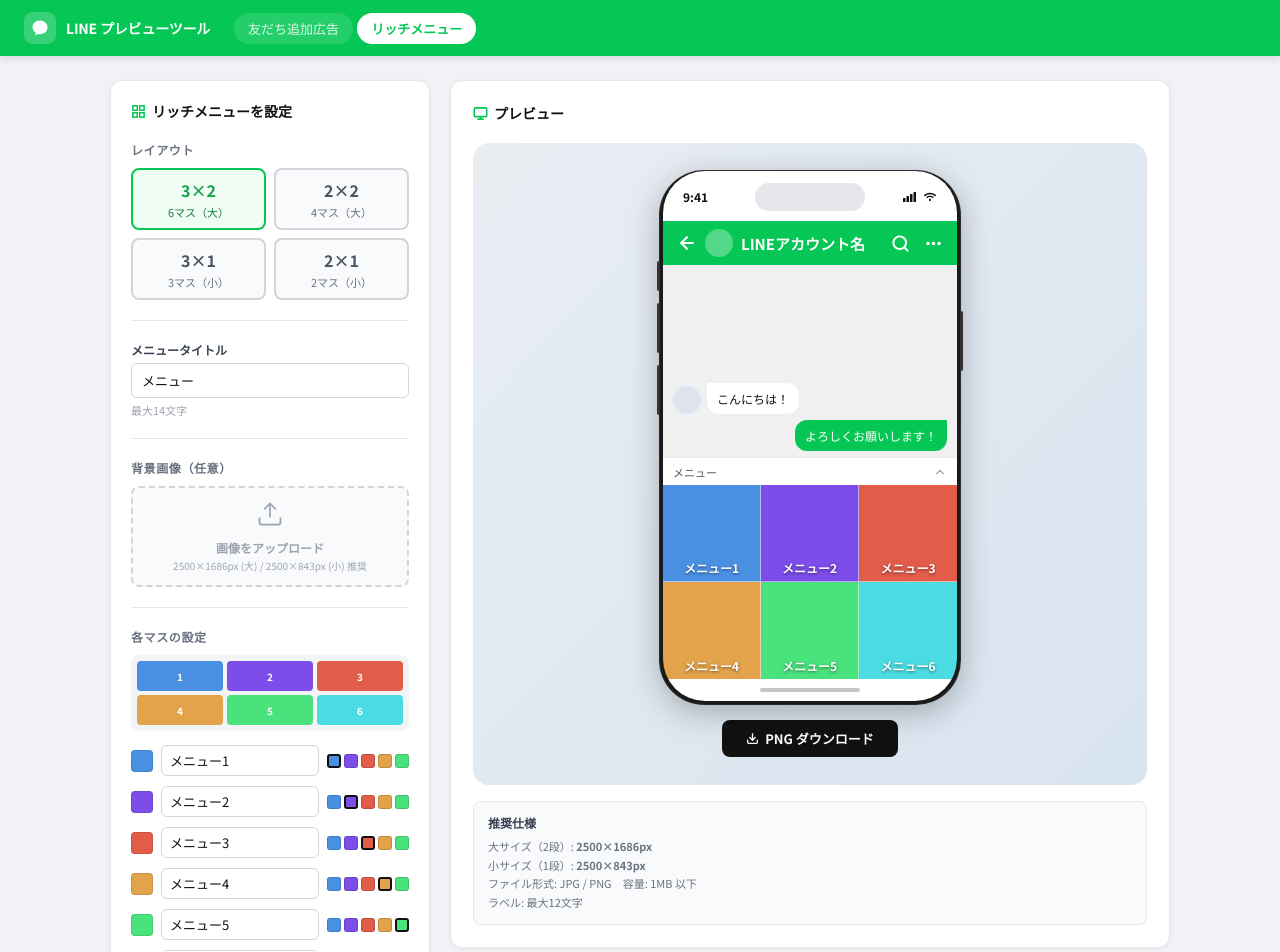
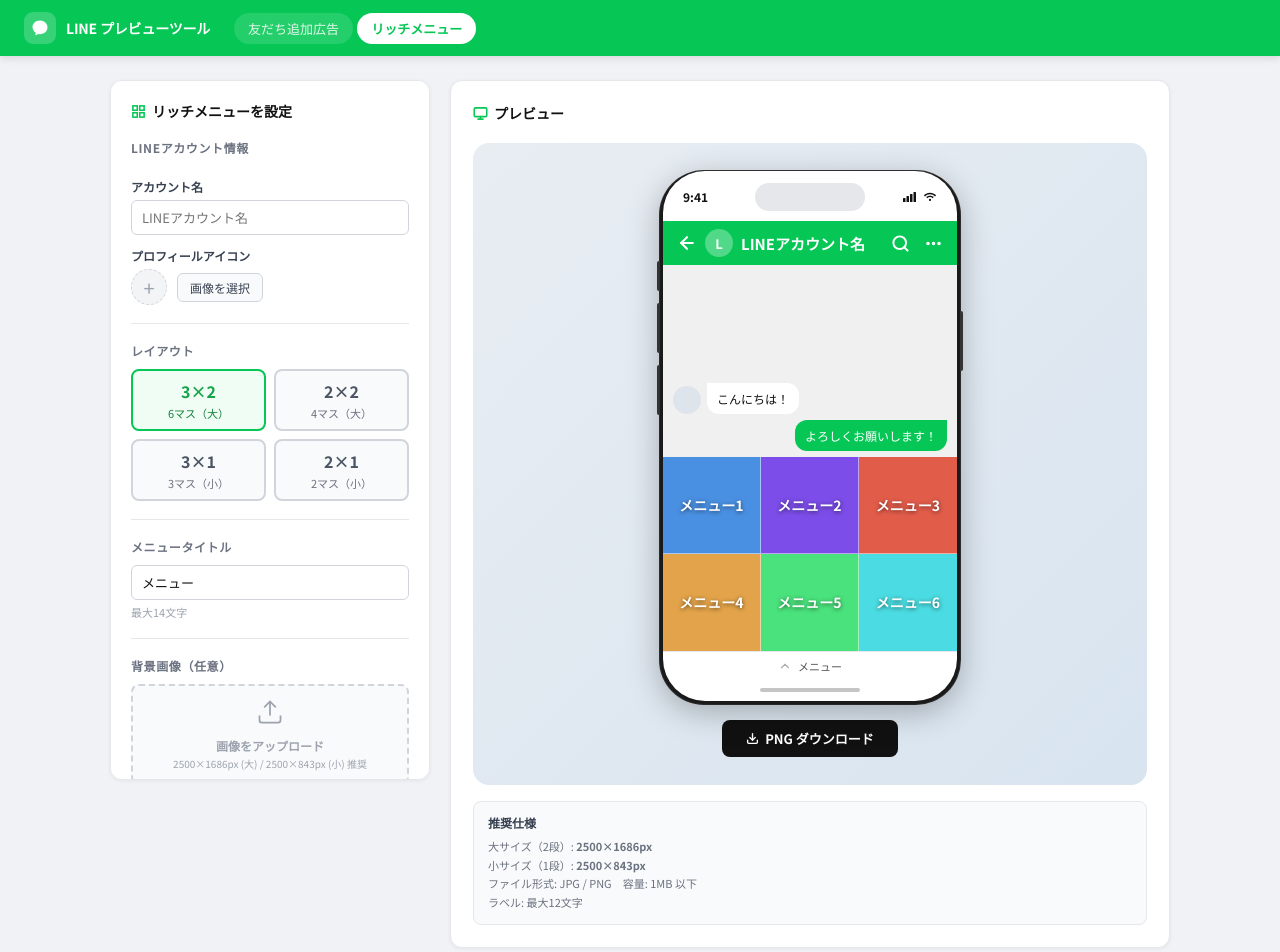
Before and after one commit to yaki1ka/line-ad-preview, a React (Vite) app: page /rich-menu in a window 1280 px wide. Shown: the top 952 px of the page. Built offline with nearby package versions, Linux system fonts and the light colour scheme.

Commit message:
Rich menu: label toggle, title below grid centered, account info, larger label text, phone size fix

```diff
--- a/src/RichMenuPage.tsx
+++ b/src/RichMenuPage.tsx
@@ -18,6 +18,8 @@ const defaultData: RichMenuData = {
   imageUrl: null,
   cells: defaultCells("3x2"),
   menuTitle: "メニュー",
+  accountName: "",
+  accountIconUrl: null,
 };
 
 const inputStyle: React.CSSProperties = {
@@ -41,19 +43,28 @@ const labelStyle: React.CSSProperties = {
   display: "block",
 };
 
+const SectionLabel = ({ children }: { children: React.ReactNode }) => (
+  <div style={{ fontSize: 12, fontWeight: 700, color: "#6b7280", textTransform: "uppercase", letterSpacing: "0.05em", marginBottom: 10 }}>
+    {children}
+  </div>
+);
+
+const Divider = () => <hr style={{ border: "none", borderTop: "1px solid #e5e7eb", margin: 0 }} />;
+
 export const RichMenuPage = () => {
   const [data, setData] = useState<RichMenuData>(defaultData);
+  const [showLabels, setShowLabels] = useState(true);
   const [downloading, setDownloading] = useState(false);
   const previewRef = useRef<HTMLDivElement>(null);
   const bgInputRef = useRef<HTMLInputElement>(null);
+  const iconInputRef = useRef<HTMLInputElement>(null);
 
   const update = (patch: Partial<RichMenuData>) => setData((d) => ({ ...d, ...patch }));
 
   const changeLayout = (layout: RichMenuLayout) => {
     const count = LAYOUT_CELL_COUNT[layout];
-    const currentCells = data.cells;
     const cells = Array.from({ length: count }, (_, i) =>
-      currentCells[i] ?? defaultCells(layout)[i]
+      data.cells[i] ?? defaultCells(layout)[i]
     );
     update({ layout, cells });
   };
@@ -67,6 +78,12 @@ export const RichMenuPage = () => {
     const file = e.target.files?.[0];
     if (!file) return;
     update({ imageUrl: URL.createObjectURL(file) });
+  };
+
+  const handleIconUpload = (e: ChangeEvent<HTMLInputElement>) => {
+    const file = e.target.files?.[0];
+    if (!file) return;
+    update({ accountIconUrl: URL.createObjectURL(file) });
   };
 
   const handleDownload = async () => {
@@ -115,7 +132,9 @@ export const RichMenuPage = () => {
           top: 20,
           display: "flex",
           flexDirection: "column",
-          gap: 20,
+          gap: 18,
+          maxHeight: "calc(100vh - 100px)",
+          overflowY: "auto",
         }}
       >
         <h2 style={{ margin: 0, fontSize: 14, fontWeight: 700, color: "#111", display: "flex", alignItems: "center", gap: 6 }}>
@@ -126,11 +145,46 @@ export const RichMenuPage = () => {
           リッチメニューを設定
         </h2>
 
+        {/* Account info */}
+        <div style={{ display: "flex", flexDirection: "column", gap: 12 }}>
+          <SectionLabel>LINEアカウント情報</SectionLabel>
+          <div>
+            <label style={labelStyle}>アカウント名</label>
+            <input
+              style={inputStyle}
+              type="text"
+              placeholder="LINEアカウント名"
+              value={data.accountName}
+              onChange={(e) => update({ accountName: e.target.value })}
+              maxLength={30}
+            />
+          </div>
+          <div>
+            <label style={labelStyle}>プロフィールアイコン</label>
+            <div style={{ display: "flex", alignItems: "center", gap: 10 }}>
+              {data.accountIconUrl ? (
+                <img src={data.accountIconUrl} alt="icon" style={{ width: 36, height: 36, borderRadius: "50%", objectFit: "cover", border: "1px solid #e5e7eb" }} />
+              ) : (
+                <div style={{ width: 36, height: 36, borderRadius: "50%", background: "#f3f4f6", border: "1px dashed #d1d5db", display: "flex", alignItems: "center", justifyContent: "center", color: "#9ca3af", fontSize: 20 }}>+</div>
+              )}
+              <button onClick={() => iconInputRef.current?.click()} style={{ padding: "5px 12px", border: "1px solid #d1d5db", borderRadius: 6, background: "#f9fafb", fontSize: 12, cursor: "pointer", color: "#374151" }}>
+                画像を選択
+              </button>
+              {data.accountIconUrl && (
+                <button onClick={() => update({ accountIconUrl: null })} style={{ padding: "5px 10px", border: "1px solid #fca5a5", borderRadius: 6, background: "#fff", fontSize: 12, cursor: "pointer", color: "#ef4444" }}>
+                  削除
+                </button>
+              )}
+              <input ref={iconInputRef} type="file" accept="image/*" style={{ display: "none" }} onChange={handleIconUpload} />
+            </div>
+          </div>
+        </div>
+
+        <Divider />
+
         {/* Layout */}
         <div>
-          <div style={{ fontSize: 12, fontWeight: 700, color: "#6b7280", textTransform: "uppercase", letterSpacing: "0.05em", marginBottom: 10 }}>
-            レイアウト
-          </div>
+          <SectionLabel>レイアウト</SectionLabel>
           <div style={{ display: "grid", gridTemplateColumns: "1fr 1fr", gap: 8 }}>
             {LAYOUTS.map(({ value, label, desc }) => (
               <button
@@ -153,11 +207,11 @@ export const RichMenuPage = () => {
           </div>
         </div>
 
-        <hr style={{ border: "none", borderTop: "1px solid #e5e7eb", margin: 0 }} />
+        <Divider />
 
         {/* Menu title */}
         <div>
-          <label style={labelStyle}>メニュータイトル</label>
+          <SectionLabel>メニュータイトル</SectionLabel>
           <input
             style={inputStyle}
             type="text"
@@ -168,23 +222,14 @@ export const RichMenuPage = () => {
           <div style={{ fontSize: 11, color: "#9ca3af", marginTop: 4 }}>最大14文字</div>
         </div>
 
-        <hr style={{ border: "none", borderTop: "1px solid #e5e7eb", margin: 0 }} />
+        <Divider />
 
         {/* Background image */}
         <div>
-          <div style={{ fontSize: 12, fontWeight: 700, color: "#6b7280", textTransform: "uppercase", letterSpacing: "0.05em", marginBottom: 10 }}>
-            背景画像（任意）
-          </div>
+          <SectionLabel>背景画像（任意）</SectionLabel>
           <div
             onClick={() => bgInputRef.current?.click()}
-            style={{
-              border: "2px dashed #d1d5db",
-              borderRadius: 8,
-              padding: 12,
-              textAlign: "center",
-              cursor: "pointer",
-              background: "#f9fafb",
-            }}
+            style={{ border: "2px dashed #d1d5db", borderRadius: 8, padding: 12, textAlign: "center", cursor: "pointer", background: "#f9fafb" }}
             onMouseOver={(e) => (e.currentTarget.style.borderColor = "#06c755")}
             onMouseOut={(e) => (e.currentTarget.style.borderColor = "#d1d5db")}
           >
@@ -204,51 +249,55 @@ export const RichMenuPage = () => {
             )}
           </div>
           {data.imageUrl && (
-            <button
-              onClick={() => update({ imageUrl: null })}
-              style={{ marginTop: 6, padding: "4px 10px", border: "1px solid #fca5a5", borderRadius: 6, background: "#fff", fontSize: 12, cursor: "pointer", color: "#ef4444" }}
-            >
+            <button onClick={() => update({ imageUrl: null })} style={{ marginTop: 6, padding: "4px 10px", border: "1px solid #fca5a5", borderRadius: 6, background: "#fff", fontSize: 12, cursor: "pointer", color: "#ef4444" }}>
               画像を削除
             </button>
           )}
           <input ref={bgInputRef} type="file" accept="image/*" style={{ display: "none" }} onChange={handleBgUpload} />
         </div>
 
-        <hr style={{ border: "none", borderTop: "1px solid #e5e7eb", margin: 0 }} />
+        <Divider />
 
         {/* Per-cell settings */}
         <div>
-          <div style={{ fontSize: 12, fontWeight: 700, color: "#6b7280", textTransform: "uppercase", letterSpacing: "0.05em", marginBottom: 10 }}>
-            各マスの設定
+          <div style={{ display: "flex", alignItems: "center", justifyContent: "space-between", marginBottom: 10 }}>
+            <SectionLabel>各マスの設定</SectionLabel>
+            {/* Show labels toggle */}
+            <button
+              onClick={() => setShowLabels((v) => !v)}
+              style={{
+                display: "flex",
+                alignItems: "center",
+                gap: 6,
+                padding: "4px 10px",
+                border: `1px solid ${showLabels ? "#06c755" : "#d1d5db"}`,
+                borderRadius: 20,
+                background: showLabels ? "#f0fdf4" : "#f9fafb",
+                cursor: "pointer",
+                fontSize: 11,
+                fontWeight: 700,
+                color: showLabels ? "#16a34a" : "#6b7280",
+                fontFamily: "'Noto Sans JP', sans-serif",
+              }}
+            >
+              <div style={{
+                width: 28, height: 16, borderRadius: 8,
+                background: showLabels ? "#06c755" : "#d1d5db",
+                position: "relative", transition: "background 0.2s",
+              }}>
+                <div style={{
+                  position: "absolute", top: 2, left: showLabels ? 14 : 2, width: 12, height: 12,
+                  borderRadius: "50%", background: "#fff", transition: "left 0.2s",
+                }} />
+              </div>
+              プレビューに表示
+            </button>
           </div>
 
           {/* Grid preview of cell order */}
-          <div
-            style={{
-              display: "grid",
-              gridTemplateColumns: `repeat(${cols}, 1fr)`,
-              gap: 4,
-              marginBottom: 14,
-              padding: 6,
-              background: "#f3f4f6",
-              borderRadius: 8,
-            }}
-          >
+          <div style={{ display: "grid", gridTemplateColumns: `repeat(${cols}, 1fr)`, gap: 4, marginBottom: 12, padding: 6, background: "#f3f4f6", borderRadius: 8 }}>
             {data.cells.map((cell, i) => (
-              <div
-                key={i}
-                style={{
-                  height: rows === 2 ? 30 : 22,
-                  borderRadius: 4,
-                  background: data.imageUrl ? "#9ca3af" : cell.color,
-                  display: "flex",
-                  alignItems: "center",
-                  justifyContent: "center",
-                  fontSize: 10,
-                  color: "#fff",
-                  fontWeight: 700,
-                }}
-              >
+              <div key={i} style={{ height: rows === 2 ? 30 : 22, borderRadius: 4, background: data.imageUrl ? "#9ca3af" : cell.color, display: "flex", alignItems: "center", justifyContent: "center", fontSize: 10, color: "#fff", fontWeight: 700 }}>
                 {i + 1}
               </div>
             ))}
@@ -266,21 +315,12 @@ export const RichMenuPage = () => {
                   onChange={(e) => updateCell(i, { label: e.target.value })}
                   maxLength={12}
                 />
-                {/* Color picker */}
                 <div style={{ display: "flex", gap: 3, flexShrink: 0 }}>
                   {PRESET_COLORS.slice(0, 5).map((c) => (
                     <button
                       key={c}
                       onClick={() => updateCell(i, { color: c })}
-                      style={{
-                        width: 14,
-                        height: 14,
-                        borderRadius: 3,
-                        background: c,
-                        border: cell.color === c ? "2px solid #111" : "1px solid rgba(0,0,0,0.15)",
-                        cursor: "pointer",
-                        padding: 0,
-                      }}
+                      style={{ width: 14, height: 14, borderRadius: 3, background: c, border: cell.color === c ? "2px solid #111" : "1px solid rgba(0,0,0,0.15)", cursor: "pointer", padding: 0 }}
                     />
                   ))}
                 </div>
@@ -320,7 +360,7 @@ export const RichMenuPage = () => {
           }}
         >
           <div ref={previewRef}>
-            <RichMenuMockup data={data} />
+            <RichMenuMockup data={data} showLabels={showLabels} />
           </div>
 
           <button
--- a/src/components/RichMenuMockup.tsx
+++ b/src/components/RichMenuMockup.tsx
@@ -3,33 +3,32 @@ import { LAYOUT_ROWS, LAYOUT_COLS, LAYOUT_CELL_COUNT } from "../types";
 
 interface Props {
   data: RichMenuData;
+  showLabels: boolean;
 }
 
-// LINE rich menu aspect ratio: 2560 × 1686 (large, 2-row)
-// At 294px screen width: large menu height ≈ 194px, small ≈ 97px
-const SCREEN_W = 294; // inner screen width (300px phone - 3px×2 padding)
+// LINE rich menu: 2560×1686 (large/2-row), 2560×843 (small/1-row)
+const SCREEN_W = 294; // inner screen width (300px phone − 3px×2 side padding)
 const LARGE_H = Math.round(SCREEN_W / (2560 / 1686)); // ≈ 194px
-const SMALL_H = Math.round(LARGE_H / 2);              // ≈ 97px
+const SMALL_H = Math.round(LARGE_H / 2);               // ≈ 97px
+const MENU_TITLE_H = 28;
 
-const MENU_TITLE_H = 28; // height of the collapsed handle / title bar
-
-export const RichMenuMockup = ({ data }: Props) => {
+export const RichMenuMockup = ({ data, showLabels }: Props) => {
   const rows = LAYOUT_ROWS[data.layout];
   const cols = LAYOUT_COLS[data.layout];
   const cellCount = LAYOUT_CELL_COUNT[data.layout];
   const menuH = rows === 2 ? LARGE_H : SMALL_H;
 
-  // Chat messages area height = total phone screen - status - header - menuTitleBar - menuGrid
-  // Total screen ≈ 530px (9:16 at 300px phone)
-  const screenH = Math.round(300 * 16 / 9) - 3; // ≈ 530px
-  const chatH = screenH - 50 - 44 - MENU_TITLE_H - menuH - 22;
+  // Fix total phone screen height to 9:16 (≈530px)
+  const screenH = Math.round(300 * 16 / 9) - 3;
+  const chatH = screenH - 50 - 44 - menuH - MENU_TITLE_H - 22;
 
   const cellW = SCREEN_W / cols;
   const cellH = menuH / rows;
 
   return (
-    <div style={{ display: "flex", flexDirection: "column", height: "100%" }}>
-      {/* Phone outer shell */}
+    /* Outer: natural height (no flex stretching) */
+    <div style={{ display: "inline-flex", flexDirection: "column" }}>
+      {/* Phone shell */}
       <div
         style={{
           width: 300,
@@ -38,13 +37,12 @@ export const RichMenuMockup = ({ data }: Props) => {
           padding: "0 3px 3px",
           boxShadow: "0 8px 32px rgba(0,0,0,0.28), 0 0 0 1px #333",
           position: "relative",
-          flex: 1,
           display: "flex",
           flexDirection: "column",
         }}
       >
         {/* Side buttons */}
-        <div style={{ position: "absolute", left: -3, top: 90, width: 3, height: 30, background: "#333", borderRadius: "2px 0 0 2px" }} />
+        <div style={{ position: "absolute", left: -3, top: 90,  width: 3, height: 30, background: "#333", borderRadius: "2px 0 0 2px" }} />
         <div style={{ position: "absolute", left: -3, top: 132, width: 3, height: 50, background: "#333", borderRadius: "2px 0 0 2px" }} />
         <div style={{ position: "absolute", left: -3, top: 194, width: 3, height: 50, background: "#333", borderRadius: "2px 0 0 2px" }} />
         <div style={{ position: "absolute", right: -3, top: 140, width: 3, height: 60, background: "#333", borderRadius: "0 2px 2px 0" }} />
@@ -55,7 +53,6 @@ export const RichMenuMockup = ({ data }: Props) => {
             background: "#000",
             borderRadius: 42,
             overflow: "hidden",
-            flex: 1,
             display: "flex",
             flexDirection: "column",
           }}
@@ -104,8 +101,16 @@ export const RichMenuMockup = ({ data }: Props) => {
               <svg width="20" height="20" viewBox="0 0 24 24" fill="none" stroke="#fff" strokeWidth="2.5" strokeLinecap="round">
                 <line x1="19" y1="12" x2="5" y2="12"/><polyline points="12 19 5 12 12 5"/>
               </svg>
-              <div style={{ width: 28, height: 28, borderRadius: "50%", background: "rgba(255,255,255,0.3)" }} />
-              <span style={{ color: "#fff", fontWeight: 700, fontSize: 15, fontFamily: "'Noto Sans JP', sans-serif" }}>LINEアカウント名</span>
+              {data.accountIconUrl ? (
+                <img src={data.accountIconUrl} alt="icon" style={{ width: 28, height: 28, borderRadius: "50%", objectFit: "cover", border: "1px solid rgba(255,255,255,0.4)" }} />
+              ) : (
+                <div style={{ width: 28, height: 28, borderRadius: "50%", background: "rgba(255,255,255,0.3)", display: "flex", alignItems: "center", justifyContent: "center", fontSize: 13, fontWeight: 700, color: "#fff" }}>
+                  {data.accountName ? data.accountName[0].toUpperCase() : "L"}
+                </div>
+              )}
+              <span style={{ color: "#fff", fontWeight: 700, fontSize: 15, fontFamily: "'Noto Sans JP', sans-serif" }}>
+                {data.accountName || "LINEアカウント名"}
+              </span>
             </div>
             <div style={{ display: "flex", gap: 14, alignItems: "center" }}>
               <svg width="19" height="19" viewBox="0 0 24 24" fill="none" stroke="#fff" strokeWidth="2.5" strokeLinecap="round">
@@ -130,69 +135,25 @@ export const RichMenuMockup = ({ data }: Props) => {
               gap: 6,
             }}
           >
-            {/* Friend message bubble */}
             <div style={{ display: "flex", alignItems: "flex-end", gap: 6 }}>
               <div style={{ width: 28, height: 28, borderRadius: "50%", background: "#dde4ec", flexShrink: 0 }} />
-              <div
-                style={{
-                  background: "#fff",
-                  borderRadius: "0 12px 12px 12px",
-                  padding: "7px 10px",
-                  fontSize: 12,
-                  color: "#111",
-                  maxWidth: "65%",
-                  fontFamily: "'Noto Sans JP', sans-serif",
-                }}
-              >
+              <div style={{ background: "#fff", borderRadius: "0 12px 12px 12px", padding: "7px 10px", fontSize: 12, color: "#111", maxWidth: "65%", fontFamily: "'Noto Sans JP', sans-serif" }}>
                 こんにちは！
               </div>
             </div>
-            {/* User message bubble */}
             <div style={{ display: "flex", justifyContent: "flex-end" }}>
-              <div
-                style={{
-                  background: "#06c755",
-                  borderRadius: "12px 0 12px 12px",
-                  padding: "7px 10px",
-                  fontSize: 12,
-                  color: "#fff",
-                  maxWidth: "65%",
-                  fontFamily: "'Noto Sans JP', sans-serif",
-                }}
-              >
+              <div style={{ background: "#06c755", borderRadius: "12px 0 12px 12px", padding: "7px 10px", fontSize: 12, color: "#fff", maxWidth: "65%", fontFamily: "'Noto Sans JP', sans-serif" }}>
                 よろしくお願いします！
               </div>
             </div>
           </div>
 
-          {/* Rich menu title bar */}
-          <div
-            style={{
-              background: "#fff",
-              height: MENU_TITLE_H,
-              borderTop: "1px solid #e5e7eb",
-              display: "flex",
-              alignItems: "center",
-              justifyContent: "space-between",
-              padding: "0 10px",
-              flexShrink: 0,
-            }}
-          >
-            <span style={{ fontSize: 11, color: "#555", fontFamily: "'Noto Sans JP', sans-serif", fontWeight: 500 }}>
-              {data.menuTitle || "メニュー"}
-            </span>
-            <svg width="14" height="14" viewBox="0 0 24 24" fill="none" stroke="#aaa" strokeWidth="2" strokeLinecap="round">
-              <polyline points="18 15 12 9 6 15"/>
-            </svg>
-          </div>
-
-          {/* Rich menu grid */}
+          {/* Rich menu grid — title is now BELOW */}
           <div
             style={{
               width: SCREEN_W,
               height: menuH,
               flexShrink: 0,
-              position: "relative",
               overflow: "hidden",
               backgroundImage: data.imageUrl ? `url(${data.imageUrl})` : undefined,
               backgroundSize: "cover",
@@ -221,21 +182,22 @@ export const RichMenuMockup = ({ data }: Props) => {
                     position: "relative",
                   }}
                 >
-                  {cell.label && (
+                  {showLabels && cell.label && (
                     <div
                       style={{
                         position: "absolute",
-                        bottom: 6,
-                        left: 0,
-                        right: 0,
+                        inset: 0,
+                        display: "flex",
+                        alignItems: "center",
+                        justifyContent: "center",
                         textAlign: "center",
-                        fontSize: Math.max(9, Math.min(12, cellW / 8)),
-                        fontWeight: 700,
+                        fontSize: Math.max(12, Math.min(16, cellW / 7)),
+                        fontWeight: 800,
                         color: data.imageUrl ? "rgba(255,255,255,0.95)" : "#fff",
-                        textShadow: "0 1px 3px rgba(0,0,0,0.5)",
-                        padding: "0 4px",
+                        textShadow: "0 1px 4px rgba(0,0,0,0.6)",
+                        padding: "0 6px",
                         fontFamily: "'Noto Sans JP', sans-serif",
-                        lineHeight: 1.2,
+                        lineHeight: 1.3,
                       }}
                     >
                       {cell.label}
@@ -244,6 +206,26 @@ export const RichMenuMockup = ({ data }: Props) => {
                 </div>
               );
             })}
+          </div>
+
+          {/* Menu title bar — below the grid, text centered */}
+          <div
+            style={{
+              background: "#fff",
+              height: MENU_TITLE_H,
+              borderTop: "1px solid #e5e7eb",
+              display: "flex",
+              alignItems: "center",
+              justifyContent: "center",
+              flexShrink: 0,
+            }}
+          >
+            <svg width="14" height="14" viewBox="0 0 24 24" fill="none" stroke="#aaa" strokeWidth="2" strokeLinecap="round" style={{ marginRight: 6 }}>
+              <polyline points="18 15 12 9 6 15"/>
+            </svg>
+            <span style={{ fontSize: 11, color: "#555", fontFamily: "'Noto Sans JP', sans-serif", fontWeight: 500 }}>
+              {data.menuTitle || "メニュー"}
+            </span>
           </div>
 
           {/* Home indicator */}
--- a/src/types.ts
+++ b/src/types.ts
@@ -26,6 +26,8 @@ export interface RichMenuData {
   imageUrl: string | null;
   cells: RichMenuCell[];
   menuTitle: string;
+  accountName: string;
+  accountIconUrl: string | null;
 }
 
 /** Number of cells per layout */
```
